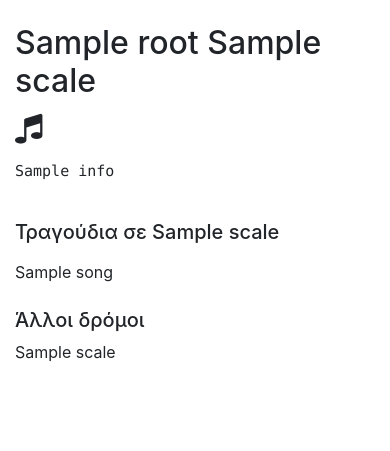
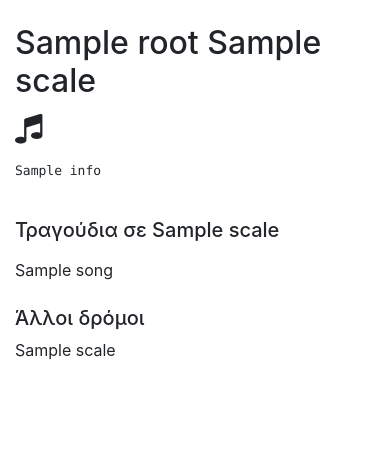
Before and after one commit to forkbong/buzuki, a Python web app: template buzuki/templates/scale.html in a window 390 px wide. Shown: the part 56-507 px from the top of the page. Run offline with Jinja, Linux system fonts and the light colour scheme; the template is opened without the code that fills it: most values are stand-ins (such as "Sample title", 1, 10 or a date in 2020); some libraries are stand-ins or nearby versions.

Commit message:
Lower font-size on pre tags on small screens
On mobile, long lines are not fully visible and the user has to scroll
right. With smaller font-size this gets better.

```diff
--- a/buzuki/static/style.css
+++ b/buzuki/static/style.css
@@ -34,6 +34,13 @@ pre {
   line-height: 17px;
   font-size: 15px;
   min-height: 100%;  /* Remove scrollbar */
+}
+
+@media (max-width: 700px) {
+  pre {
+    line-height: 15px;
+    font-size: 13px;
+  }
 }
 
 a {
```
